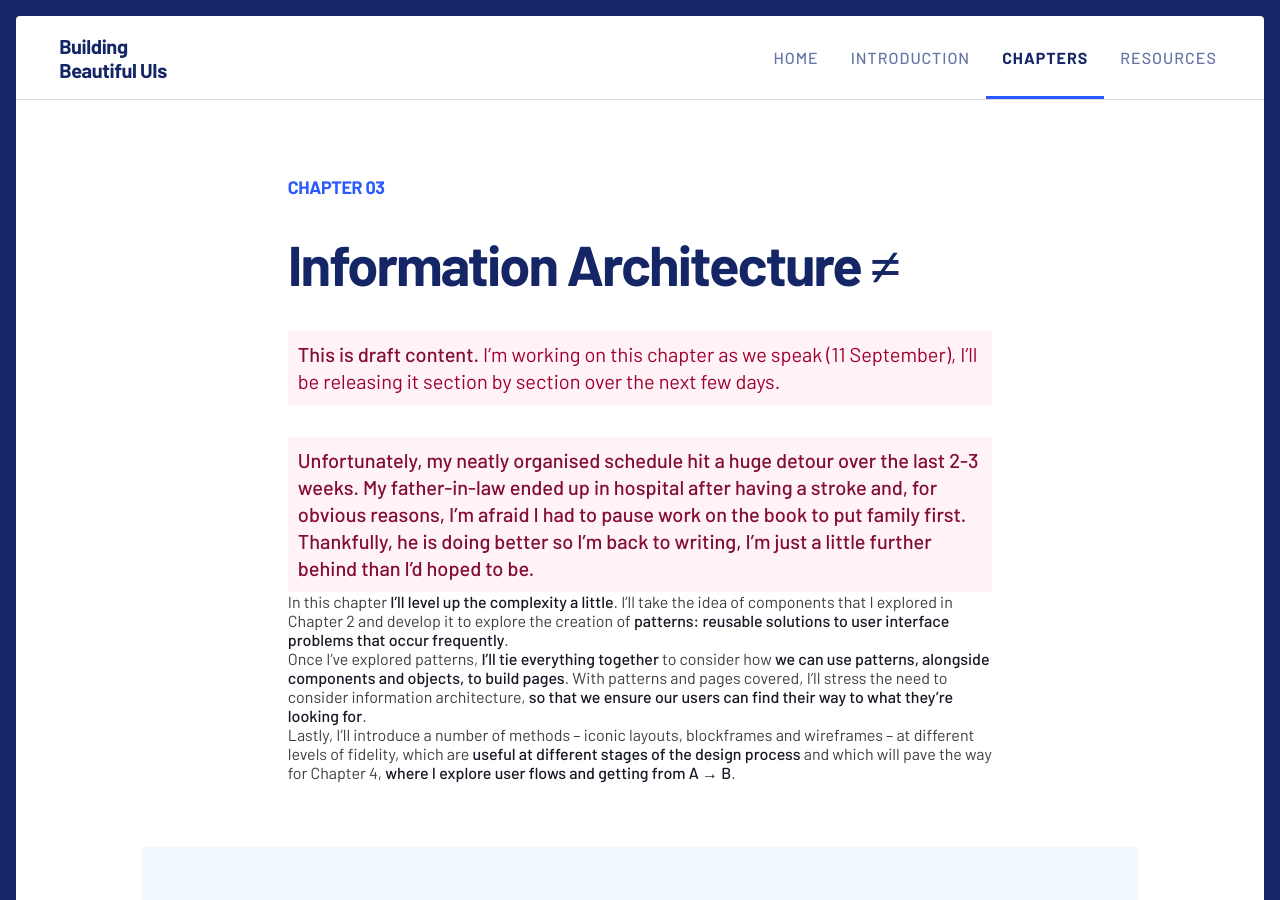
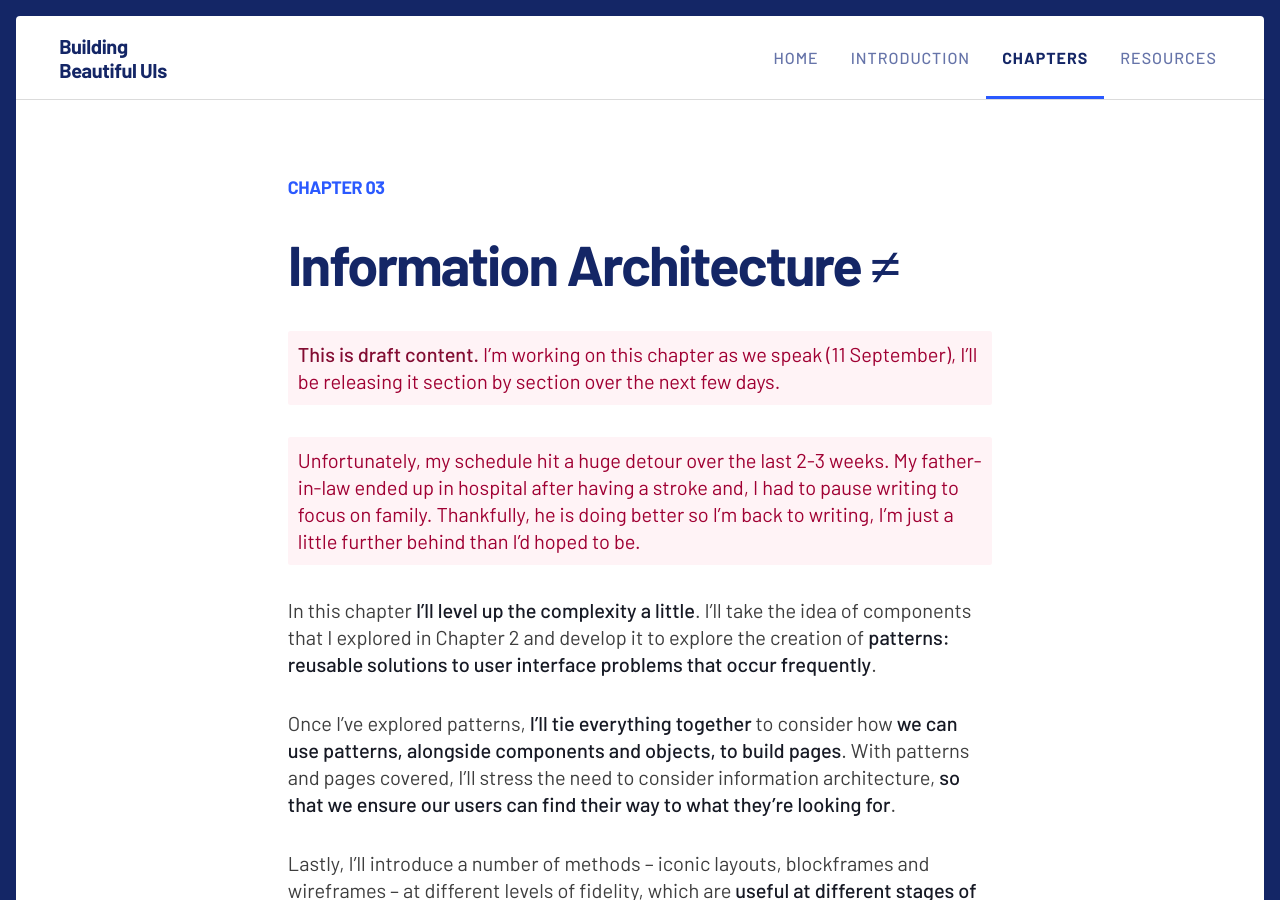
Before and after one commit to buildingbeautifuluis/buildingbeautifuluis.github.io, a Jekyll site: the page built from _preview/03-Information-Architecture.md, in a window 1280 px wide and 900 px high. Built offline with Jekyll 4.4.1, drawn with Linux system fonts in a browser that asks for light colours.

Commit message:
Gah! I broke something.

```diff
--- a/_preview/03-Information-Architecture.md
+++ b/_preview/03-Information-Architecture.md
@@ -4,7 +4,7 @@
 layout: chapter
 opening-text: "<p class='text--warning'><strong>This is draft content.</strong> I’m working on this chapter as we speak (11 September), I’ll be releasing it section by section over the next few days.</p>
 
-<p class='text--warning'><strong>Unfortunately, my neatly organised schedule hit a huge detour over the last 2-3 weeks. My father-in-law ended up in hospital after having a stroke and, for obvious reasons, I’m afraid I had to pause work on the book to put family first. Thankfully, he is doing better so I’m back to writing, I’m just a little further behind than I’d hoped to be.</p>
+<p class='text--warning'>Unfortunately, my schedule hit a huge detour over the last 2-3 weeks. My father-in-law ended up in hospital after having a stroke and, I had to pause writing to focus on family. Thankfully, he is doing better so I’m back to writing, I’m just a little further behind than I’d hoped to be.</p>
 
 <p>In this chapter <strong>I’ll level up the complexity a little</strong>. I’ll take the idea of components that I explored in Chapter 2 and develop it to explore the creation of <strong>patterns: reusable solutions to user interface problems that occur frequently</strong>.</p>
 
```
